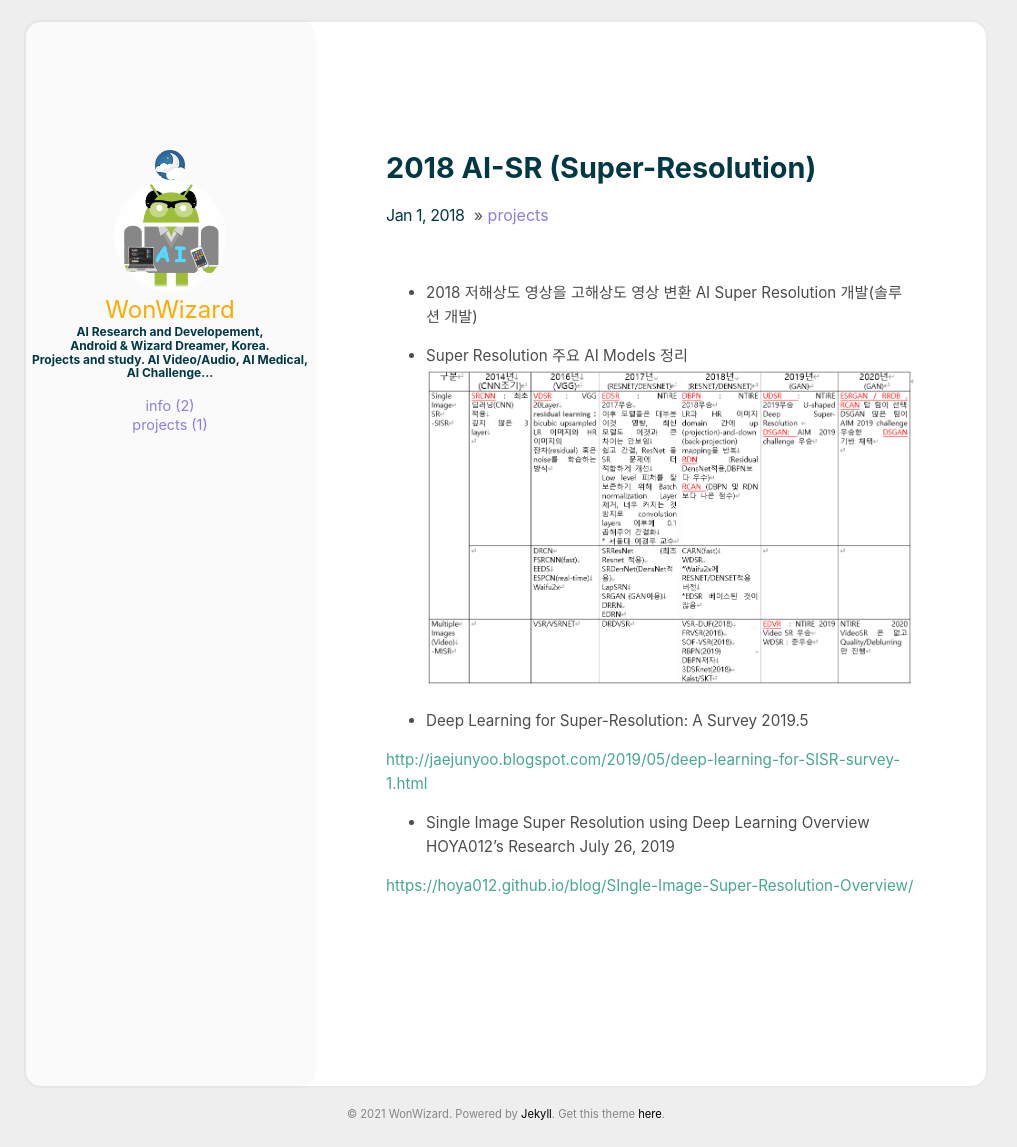
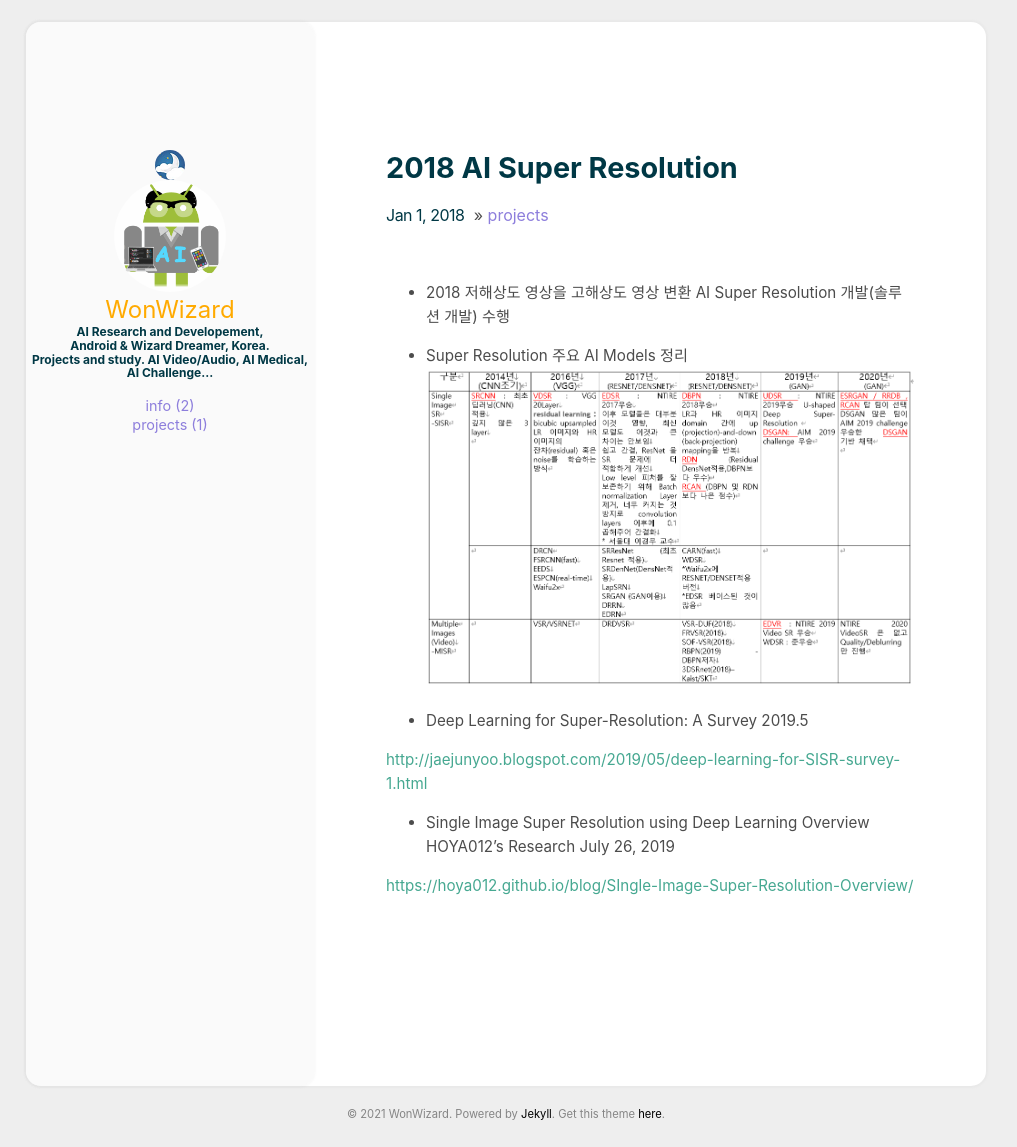
Before and after one commit to wonwizard/wonwizard.github.io, a Jekyll site: the page built from _posts/2018-01-01-sr.md, in a window 1280 px wide. Shown: the whole page, without its empty margins (134-1151 px from the left). Built offline with Jekyll 4.4.1, drawn with Linux system fonts in a browser that asks for light colours.

Commit message:
Update 2018-01-01-sr.md

```diff
--- a/_posts/2018-01-01-sr.md
+++ b/_posts/2018-01-01-sr.md
@@ -1,10 +1,10 @@
 ---
-title: 2018 AI-SR (Super-Resolution)
+title: 2018 AI Super Resolution
 categories: [projects]
 comments: true
 ---
 
-* 2018 저해상도 영상을 고해상도 영상 변환 AI Super Resolution 개발(솔루션 개발)
+* 2018 저해상도 영상을 고해상도 영상 변환 AI Super Resolution 개발(솔루션 개발) 수행
 
 * Super Resolution 주요 AI Models 정리
 <img src="/images/srmodels.png" />
```
